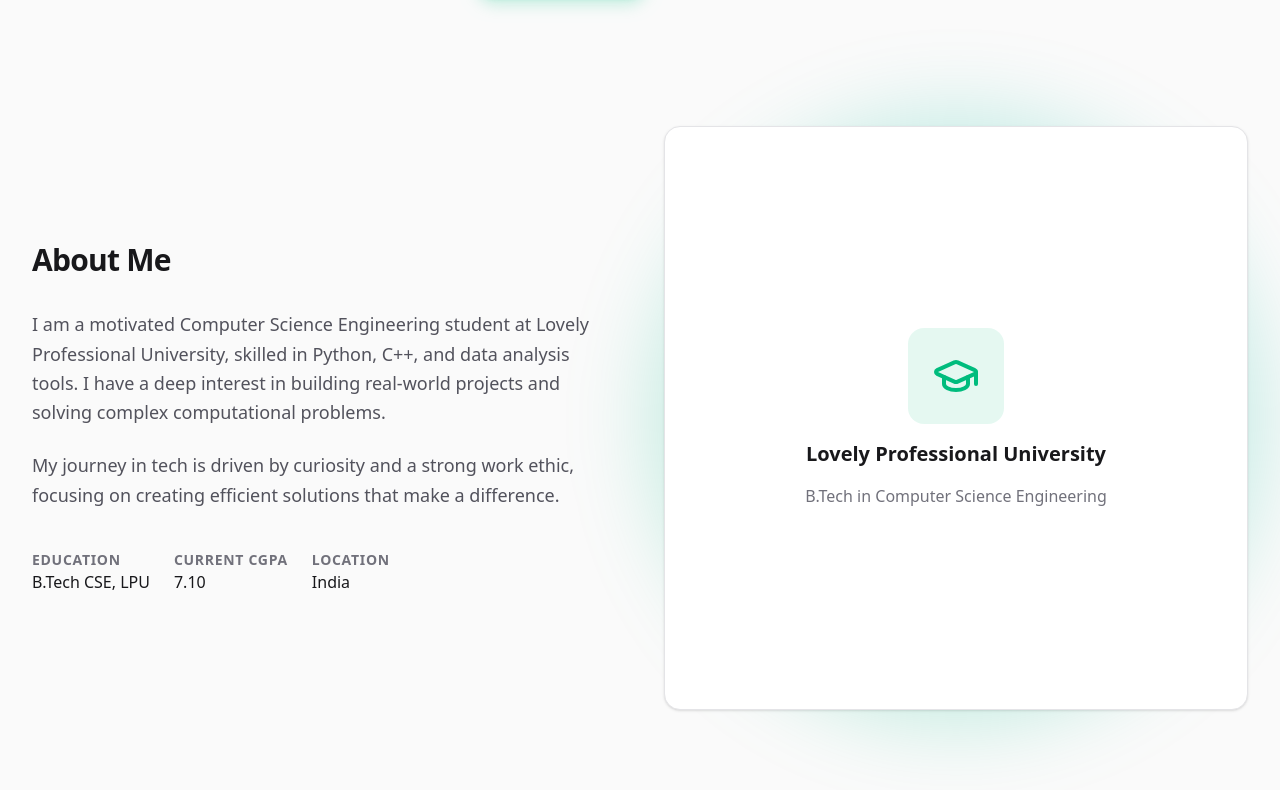
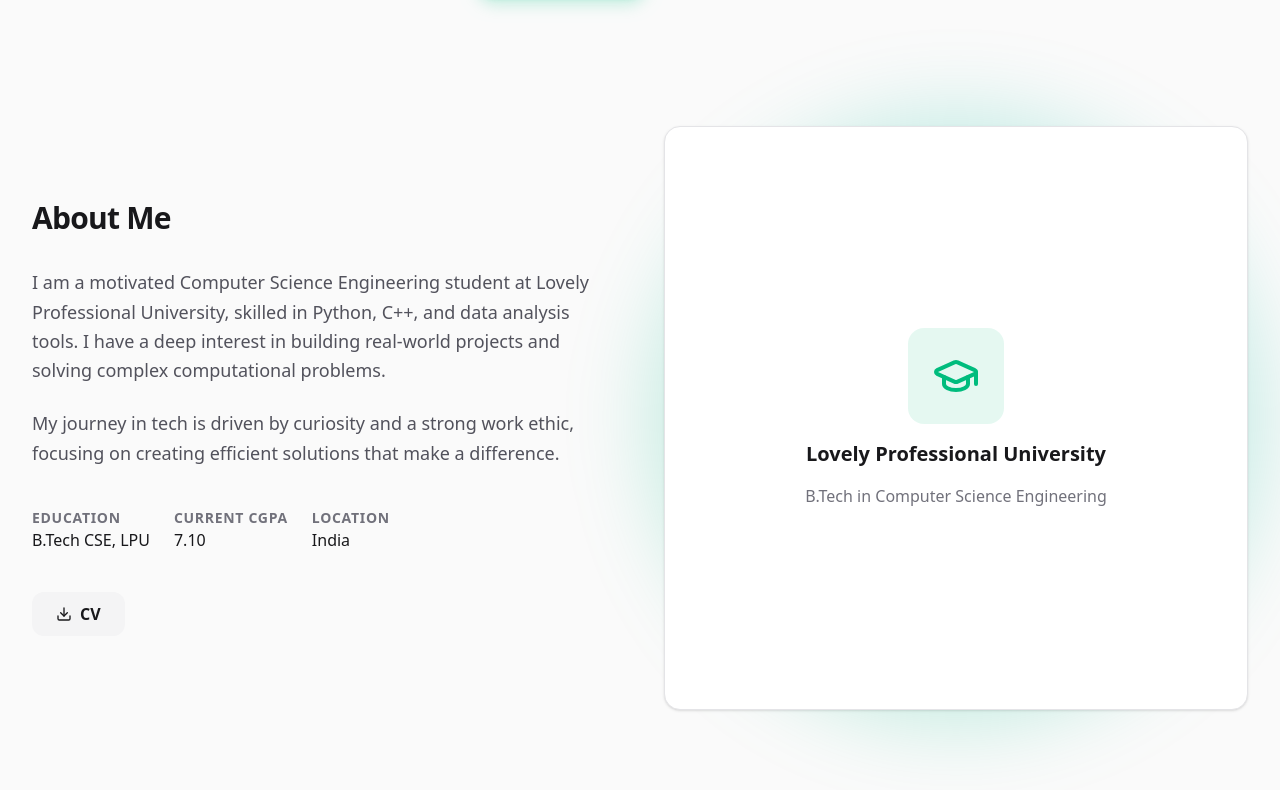
Before and after one commit to shashank6106/Professional_Portfolio, a React (Vite) app: page / in a window 1280 px wide. Shown: the part 400-1190 px from the top of the page. Built offline with nearby package versions, Linux system fonts and the light colour scheme.

Commit message:
Add CV link to About Me section

```diff
--- a/src/App.tsx
+++ b/src/App.tsx
@@ -215,6 +215,16 @@
                 <span className="text-sm text-zinc-500 uppercase tracking-wider font-semibold">Location</span>
                 <span className="font-medium">India</span>
               </div>
+            </div>
+            <div className="pt-4">
+              <a
+                href="https://drive.google.com/file/d/1dwDUZj5Mr_5eS4xoJtlqg9CEOny5TYNh/view?usp=drive_link"
+                target="_blank"
+                rel="noopener noreferrer"
+                className="inline-flex items-center gap-2 px-6 py-2.5 bg-zinc-100 dark:bg-zinc-800 hover:bg-zinc-200 dark:hover:bg-zinc-700 rounded-xl font-bold transition-all"
+              >
+                <Download className="w-4 h-4" /> CV
+              </a>
             </div>
           </div>
           <div className="relative">
```
